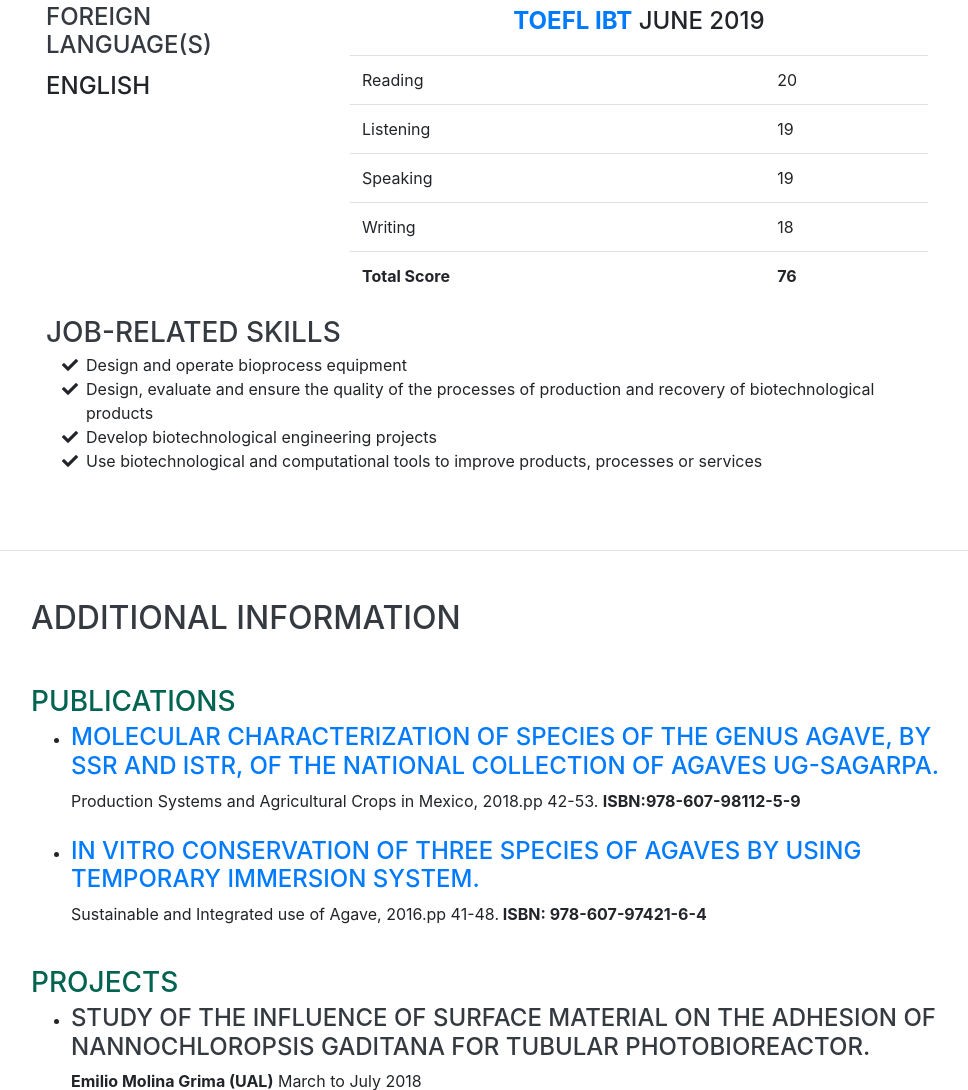
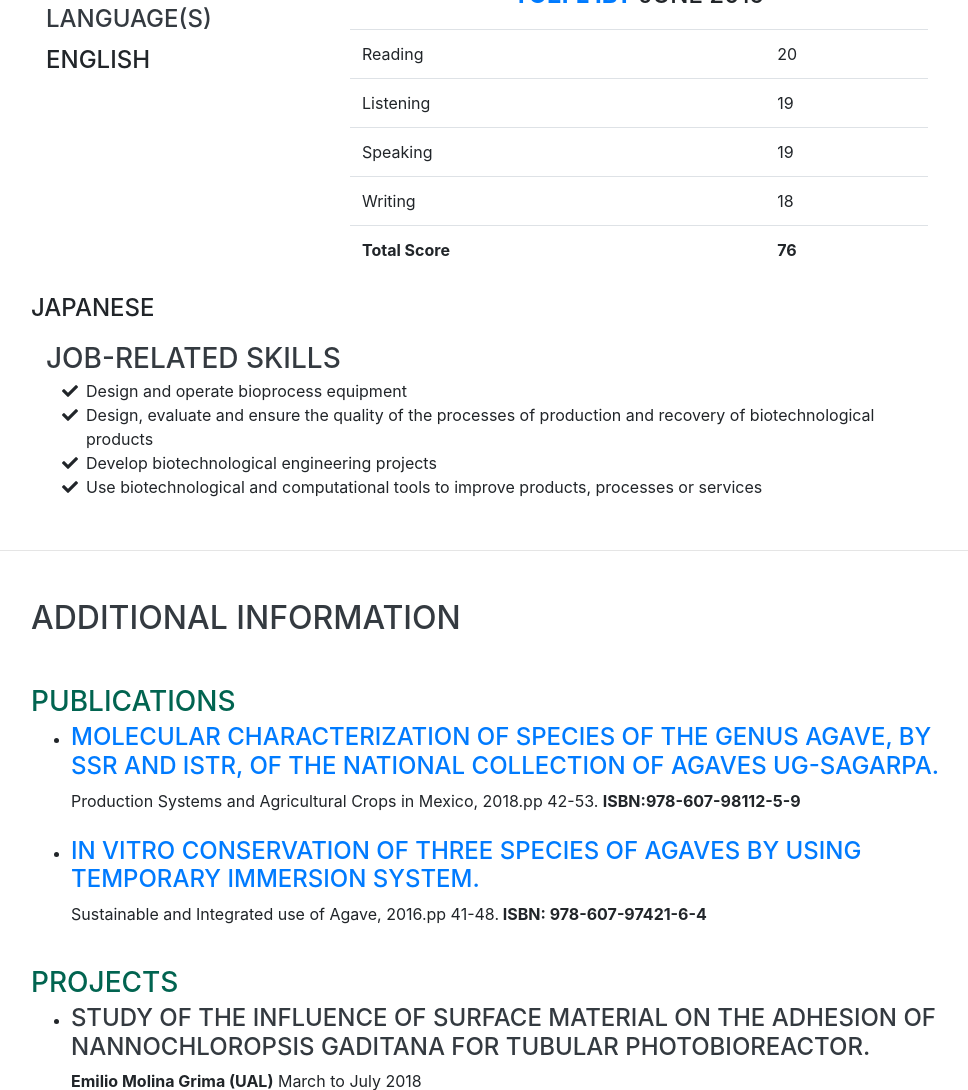
Before and after one commit to luznieto/cv-luznieto, a website with bundled scripts: page index.html in a window 1280 px wide. Shown: the part 3029-4119 px from the top of the page, without its empty margins (289-1257 px from the left). Built offline with nearby package versions, Linux system fonts and the light colour scheme; files whose address does not match are found by name; a web font is replaced by a local one.

Commit message:
🚪🌥 Checkpoint ./index.html:6228823/194

```diff
--- a/index.html
+++ b/index.html
@@ -254,6 +254,7 @@
                   </tbody>
                 </table>
               </div>
+              <div class="subheading mb-3">Japanese</div>
             </div>
 
 
```
